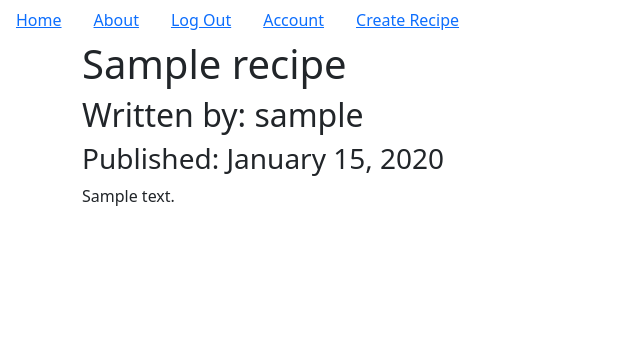
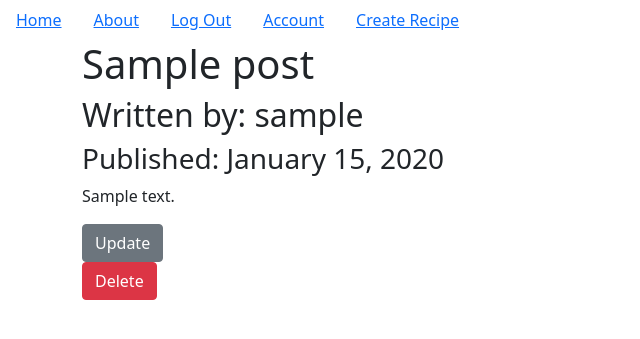
Before and after one commit to lukden/secret_recipe_blogs, a Flask app: template myapp/templates/recipe_post.html in a window 1280 px wide. Shown: the top 339 px of the page, without its empty margins (0-640 px from the left). Run offline with Flask 2, Linux system fonts and the light colour scheme; a user stored in the database is signed in; tables that the repository leaves empty hold one stand-in row (values such as "Sample post"); the template is opened without the code that fills it: values that come from a table or form of the project are taken from there, most other values are stand-ins (such as "Sample title", 1, 10 or a date in 2020).

Commit message:
fix routing issue and reach full functionality

```diff
--- a/myapp/templates/recipe_post.html
+++ b/myapp/templates/recipe_post.html
@@ -1,15 +1,15 @@
 {% extends "base.html" %}
 {% block content %}
 <div class="jumbotron">
-  <h1>{{ recipe.title }}</h1>
-  <h2>Written by: {{recipe.author.username}}</h2>
-  <h3>Published: {{ recipe.date.strftime('%B %d, %Y') }}</h3>
-  <p>{{recipe.text}}</p>
-  {% if recipe.author == current_user %}
+  <h1>{{ post.title }}</h1>
+  <h2>Written by: {{post.author.username}}</h2>
+  <h3>Published: {{ post.date.strftime('%B %d, %Y') }}</h3>
+  <p>{{post.text}}</p>
+  {% if post.author == current_user %}
     <div>
-      <a class="btn btn-secondary" href="{{ url_for('recipe_posts.update', recipe_post_id=recipe.id) }}">Update</a>
+      <a class="btn btn-secondary" href="{{ url_for('recipe_posts.update', recipe_post_id=post.id) }}">Update</a>
       <br>
-      <form action="{{ url_for('recipe_posts.delete_post', recipe_post_id=recipe.id) }}" method="POST">
+      <form action="{{ url_for('recipe_posts.delete_post', recipe_post_id=post.id) }}" method="POST">
         <input class="btn btn-danger" type="submit" value="Delete">
       </form>
     </div>
```
Also changed, not shown: myapp/templates/index.html (+5 -5 lines), myapp/templates/user_recipe_posts.html (+4 -4 lines).
